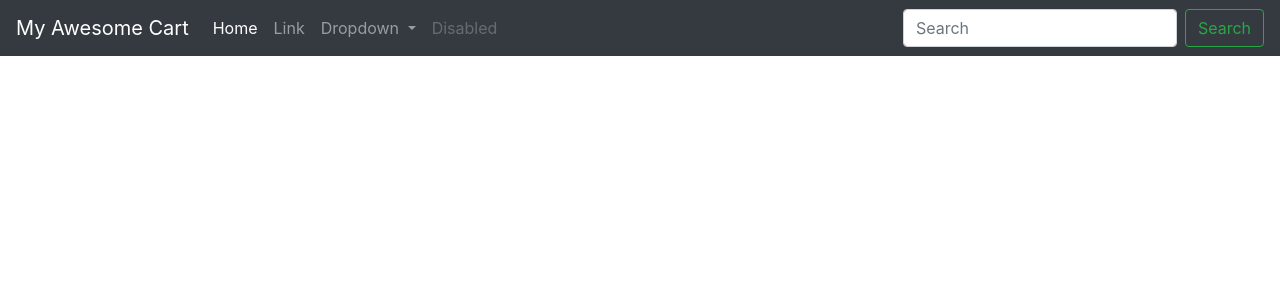
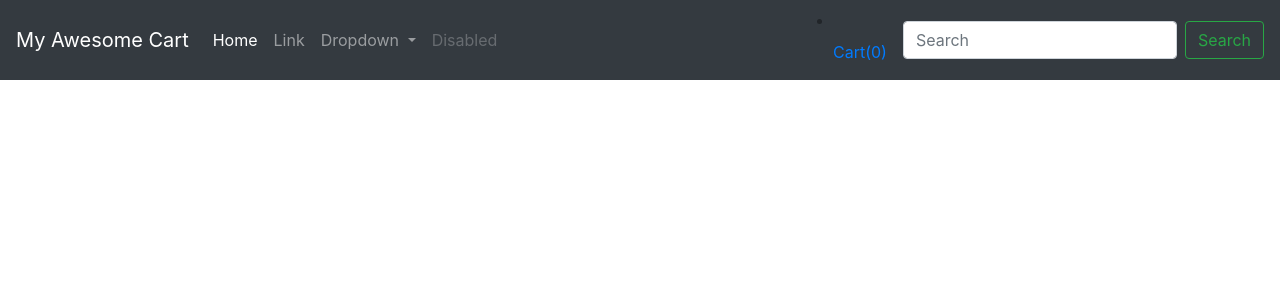
Before and after one commit to prshnt19/Ecart, a Django app: page /shop/ in a window 1280 px wide. Shown: the top 300 px of the page. Run offline with Django 3.2, Linux system fonts and the light colour scheme; data that the repository does not hold is empty; some libraries are stand-ins or nearby versions.

Commit message:
cart count added

```diff
--- a/shop/templates/shop/basic.html
+++ b/shop/templates/shop/basic.html
@@ -44,6 +44,9 @@
         <a class="nav-link disabled" href="#" tabindex="-1" aria-disabled="true">Disabled</a>
       </li>
     </ul>
+    <li class="nav-item">
+      <a class="nav-link" href="#">Cart(<span id="cartn">0</span>)</a>
+    </li>
     <form class="form-inline my-2 my-lg-0">
       <input class="form-control mr-sm-2" type="search" placeholder="Search" aria-label="Search">
       <button class="btn btn-outline-success my-2 my-sm-0" type="submit">Search</button>
--- a/shop/templates/shop/index.html
+++ b/shop/templates/shop/index.html
@@ -60,19 +60,8 @@
     <div class="container carousel-inner no-padding">
 
       <div class="carousel-item active">
-        <div class="col-xs-3 col-sm-3 col-md-3">
-          <div class="card" style="width: 18rem;">
-            <img src='/media/{{product.0.image}}' class="card-img-top" alt="...">
-            <div class="card-body">
-                <h5 class="card-title">{{product.0.product_name}}</h5>
-                <p class="card-text">{{product.0.desc}}</p>
-                <button id="pr{{product.0.id}}"  class="btn btn-primary cartt">Add to Cart</a>
-            </div>
-          </div>
-       </div>
 
-
-        {% for i in product|slice:"1:"%}
+        {% for i in product%}
         <div class="col-xs-3 col-sm-3 col-md-3">
           <div class="card" style="width: 18rem;">
             <img src='/media/{{i.image}}' class="card-img-top" alt="...">
@@ -83,7 +72,7 @@
             </div>
           </div>
         </div>
-        {% if forloop.counter0|divisibleby:2 and forloop.counter0 > 0 and not forloop.last and forloop.counter0|divisibleby:4 is not True%}
+        {% if forloop.counter|divisibleby:4 and forloop.counter > 0 and not forloop.last %}
 
       </div><div class="carousel-item">
         {% endif %}
@@ -107,18 +96,18 @@
  {% endblock %}
  {% block js %}
 <script>
-console.log('working');
 if(localStorage.getItem('cart') == null){
 var cart = {};
 }
 else
 {
 cart = JSON.parse(localStorage.getItem('cart'));
+document.getElementById('cartn').innerHTML = Object.keys(cart).length;
+
 }
 $('.cartt').click(function(){
 console.log('clicked');
 var idstr = this.id.toString();
-console.log(idstr);
 if (cart[idstr] !=undefined){
 cart[idstr] = cart[idstr] + 1;
 }
@@ -126,8 +115,9 @@ else
 {
 cart[idstr] = 1;
 }
-console.log(cart);
 localStorage.setItem('cart', JSON.stringify(cart));
+document.getElementById('cartn').innerHTML = Object.keys(cart).length;
+
 });
 </script>
 {% endblock %}
```
